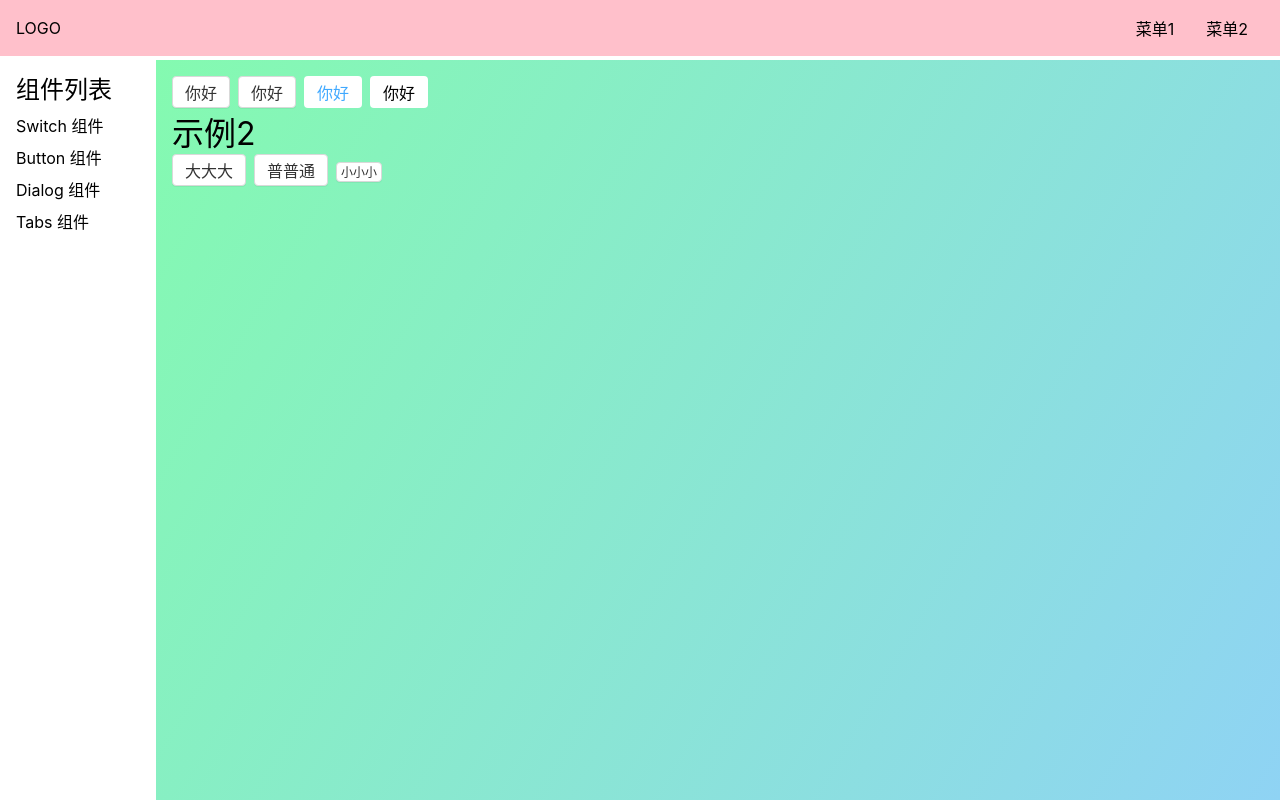
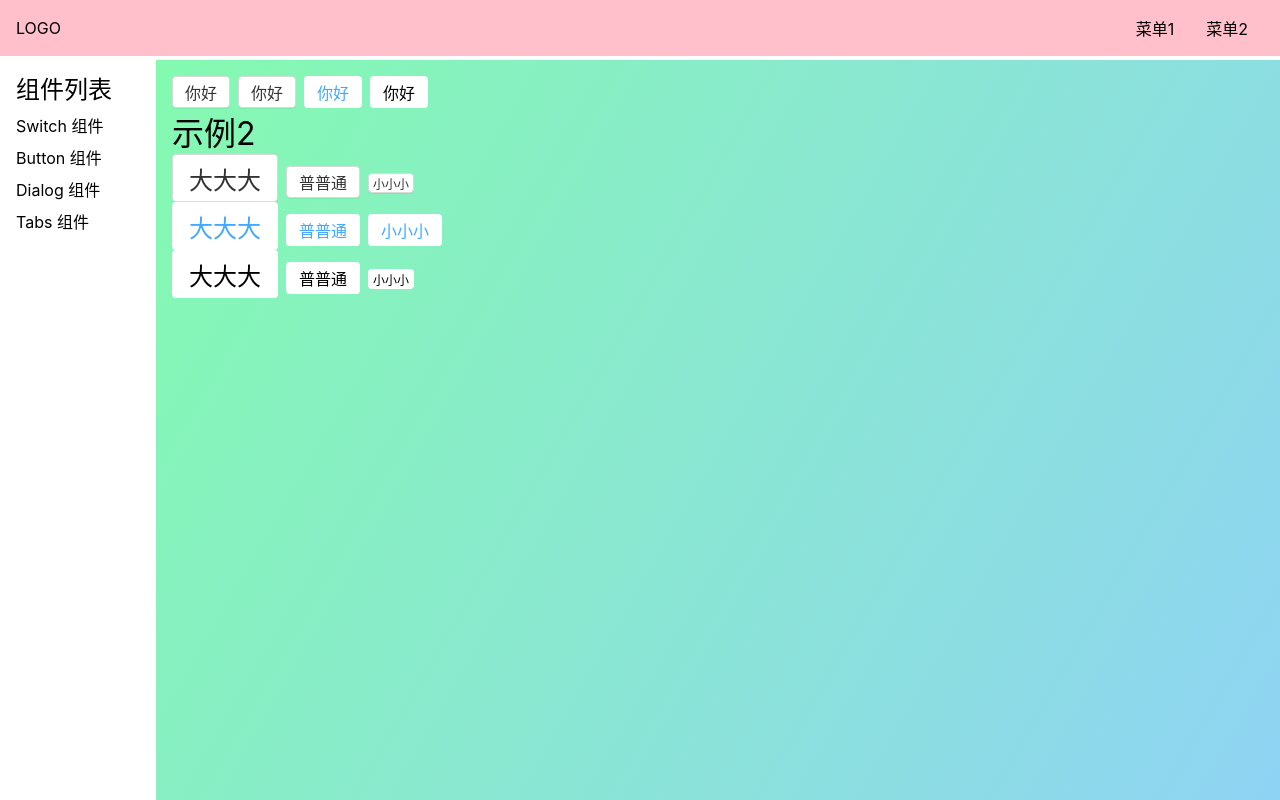
Before and after one commit to Wang-zhetao/CheeseUI, a Vue app: page /#/doc/button in a window 1280 px wide. Built offline with nearby package versions, Linux system fonts and the light colour scheme.

Commit message:
size css 2

```diff
--- a/src/components/ButtonDemo.vue
+++ b/src/components/ButtonDemo.vue
@@ -8,6 +8,16 @@
     <Button size="big">大大大</Button>
     <Button>普普通</Button>
     <Button size="small">小小小</Button>
+  </div>
+  <div>
+    <Button theme="link" size="big">大大大</Button>
+    <Button theme="link">普普通</Button>
+    <Button theme="link" size="samll">小小小</Button>
+  </div>
+  <div>
+    <Button size="big" theme="text">大大大</Button>
+      <Button theme="text">普普通</Button>
+      <Button size="small" theme="text">小小小</Button>
   </div>
 </template>
 
@@ -25,4 +35,5 @@
 </script>
 
 <style lang="scss" scoped>
+
 </style>
--- a/src/lib/Button.vue
+++ b/src/lib/Button.vue
@@ -83,17 +83,16 @@
       background: darken(white, 5%);
     }
   }
-  &.i-theme-button{
-    &.gulu-size-big{
+   &.i-size-big {
     font-size: 24px;
     height: 48px;
-      padding: 0 16px
+    padding: 0 16px;
   }
-    &.i-size-small{
+  &.i-size-small {
     font-size: 12px;
     height: 20px;
     padding: 0 4px;
   }
-  }
+
 }
 </style>
```
Lines whose indentation alone changed are shown as unchanged.
